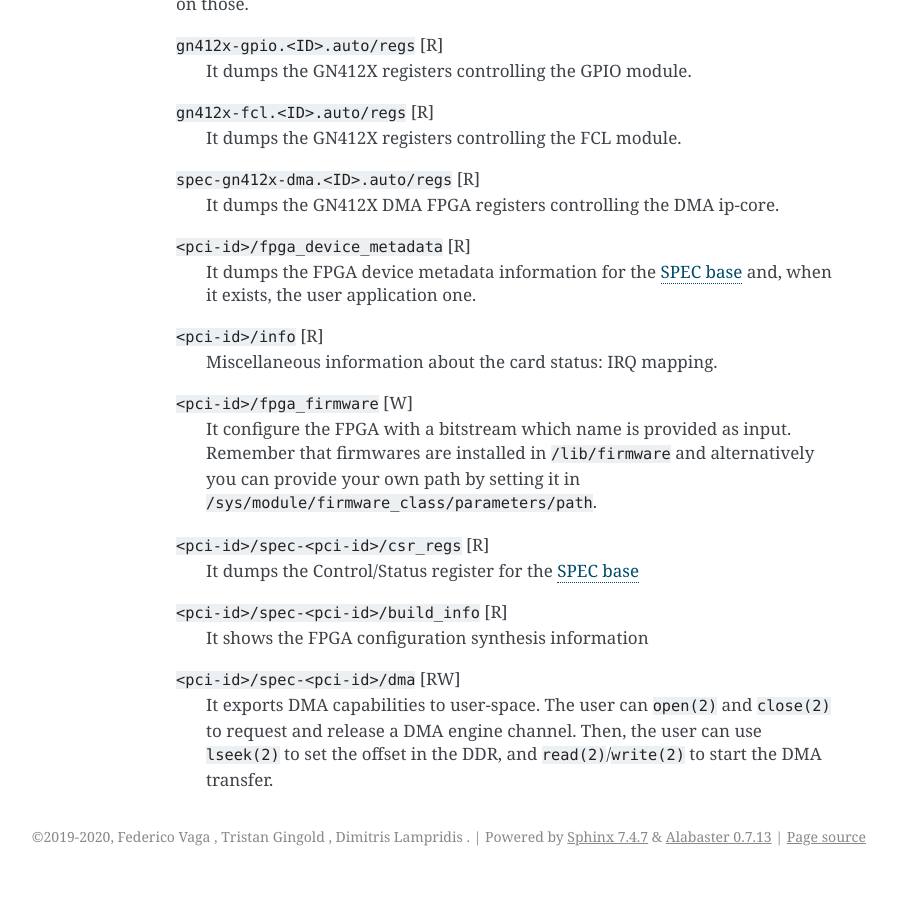
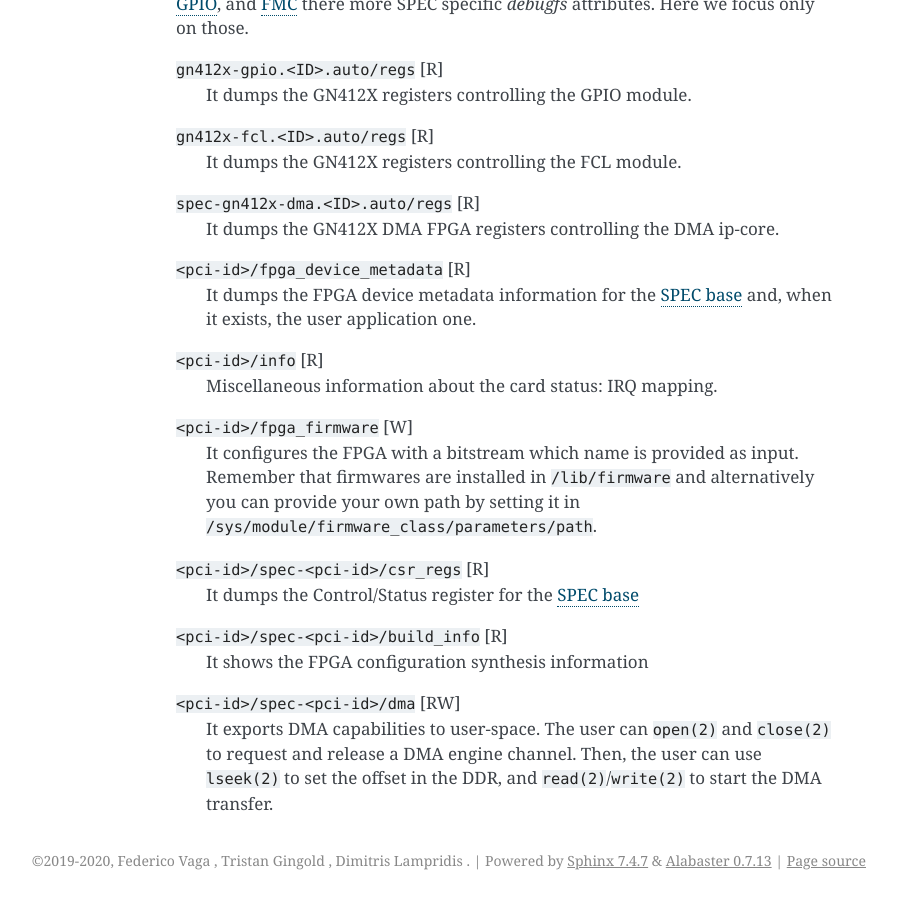
Before and after one commit to vascoguita/spec, a Sphinx documentation site: the page built from doc/sw-driver.rst, in a window 1280 px wide and 900 px high, scrolled down 3498 px. Shown: the whole window, without its empty margins (244-1141 px from the left). Built offline with Sphinx 7.4.7, drawn with Linux system fonts in a browser that asks for light colours; before the commit the page ends 4374 px from its top, so only the background shows below that; some of the changed text lies outside the part shown.

Commit message:
doc: fix typos
Signed-off-by: Federico Vaga <federico.vaga@cern.ch>

```diff
--- a/doc/sw-driver.rst
+++ b/doc/sw-driver.rst
@@ -220,7 +220,7 @@ attributes.  Here we focus only on those.
   Miscellaneous information about the card status: IRQ mapping.
 
 ``<pci-id>/fpga_firmware`` [W]
-  It configure the FPGA with a bitstream which name is provided as input.
+  It configures the FPGA with a bitstream which name is provided as input.
   Remember that firmwares are installed in ``/lib/firmware`` and alternatively
   you can provide your own path by setting it in
   ``/sys/module/firmware_class/parameters/path``.
```
Also changed, not shown: other parts of doc/sw-driver.rst (+1 -1 lines).
